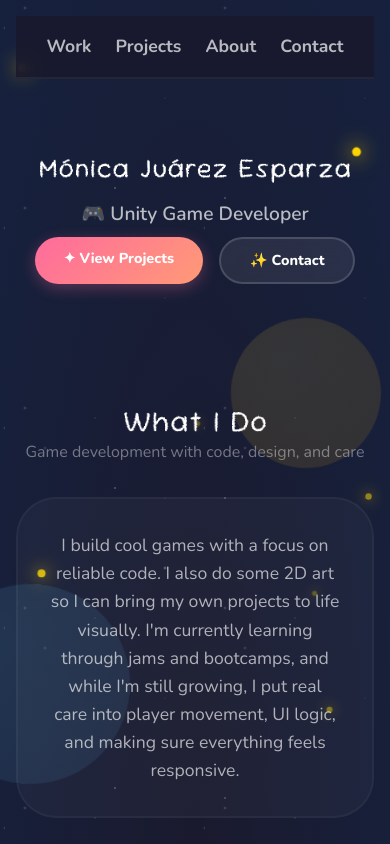
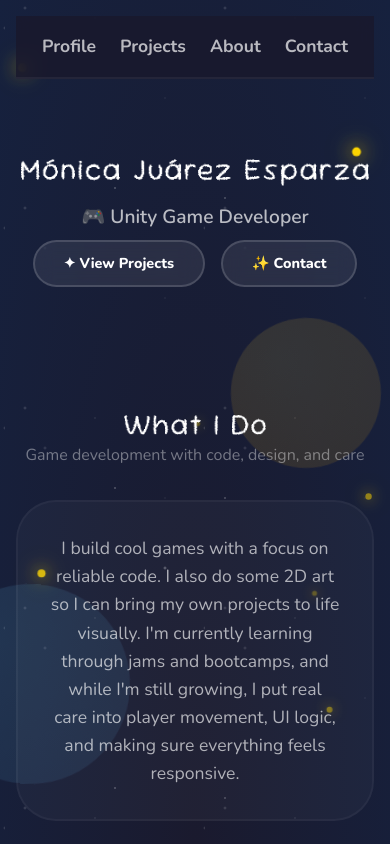
Before and after one commit to MonJrz/MonJrz.github.io, a plain HTML site: page index.html in a window 390 px wide. Shown: the top 844 px of the page. Drawn offline with nearby package versions, Linux system fonts and the light colour scheme.

Commit message:
Fix: Nav Profile

```diff
--- a/index.html
+++ b/index.html
@@ -27,19 +27,19 @@
     <nav class="nav">
       <!-- <div class="logo">✦ My World</div> -->
       <ul class="nav-links">
-        <li><a href="#work">Work</a></li>
+        <li><a href="#profile">Profile</a></li>
         <li><a href="#levels">Projects</a></li>
         <li><a href="#about">About</a></li>
         <li><a href="#contact">Contact</a></li>
       </ul>
     </nav>
 
-    <section class="hero">
+    <section id="profile" class="hero">
       <div class="hero-content">
-        <h1><img src="assets/Titles/MonicaTitle.gif" class="title-gif" alt="Mónica Juárez Esparza"></h1>
+        <h1><img src="assets/Titles/MonicaTitle.gif" class="title-gif title-gif--name" alt="Mónica Juárez Esparza"></h1>
         <p class="subtitle">🎮 Unity Game Developer</p>
         <div class="hero-buttons">
-          <a href="#levels" class="btn btn-primary">✦ View Projects</a>
+          <a href="#levels" class="btn btn-secondary">✦ View Projects</a>
           <a href="#contact" class="btn btn-secondary">✨ Contact</a>
         </div>
       </div>
--- a/style.css
+++ b/style.css
@@ -227,6 +227,7 @@
     width: 100%;
 }
 
+#profile,
 #work,
 #levels,
 #about,
@@ -367,6 +368,10 @@
 
 .title-gif--compact {
     height: 52px;
+}
+
+.title-gif--name {
+    height: 72px;
 }
 
 .section-subtitle {
@@ -585,12 +590,6 @@
     color: rgba(255, 255, 255, 0.6);
     border: 2px solid rgba(255, 255, 255, 0.04);
     transition: all 0.3s;
-}
-
-.skill-badge:hover {
-    border-color: #ff6b9d;
-    color: #ffffff;
-    transform: scale(1.05);
 }
 
 .about-image {
@@ -1011,9 +1010,14 @@
     .title-gif--compact {
         height: 39px;
     }
+
+    .title-gif--name {
+        height: 54px;
+    }
 }
 
 @media (max-width: 768px) {
+    #profile,
     #work,
     #levels,
     #about,
@@ -1095,6 +1099,10 @@
 
     .title-gif--compact {
         height: 20px;
+    }
+
+    .title-gif--name {
+        height: 27px;
     }
 
     .container {
@@ -1317,3 +1325,14 @@
     letter-spacing: 0.08em;
     text-transform: uppercase;
 }
+
+/* Hover shared with the project website button */
+.hero-buttons .btn:hover,
+.featured-section .btn:hover,
+.featured-section button:hover {
+    background: rgba(255, 107, 157, 0.15);
+    color: #fff;
+    border-color: #ff6b9d;
+    box-shadow: none;
+    transform: none;
+}
```
